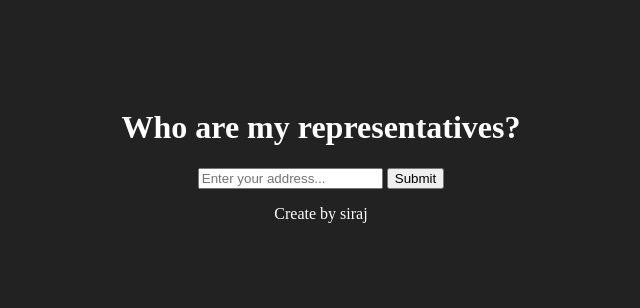
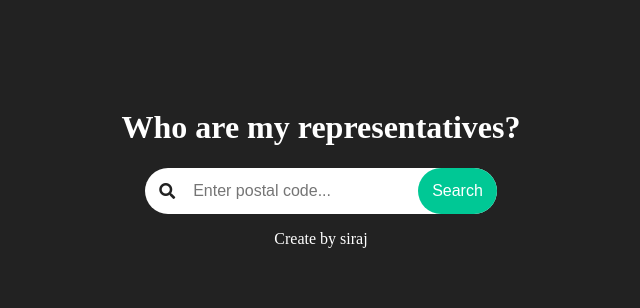
Before and after one commit to sirajms5/representative, a PHP site: page / in a window 1280 px wide. Shown: the top 308 px of the page, without its empty margins (319-959 px from the left). Run offline with PHP 8.4, Linux system fonts and the light colour scheme; some libraries are stand-ins or nearby versions.

Commit message:
button rates

```diff
--- a/index.html
+++ b/index.html
@@ -16,12 +16,15 @@
     <main id="main-wrapper">
       <h1>Who are my representatives?</h1>
       <form>
+        <div id="search-wrapper">
+        <i class="fas fa-search" id="search-icon"></i>
         <input
           id="address-input-field"
           type="text"
-          placeholder="Enter your address..."
+          placeholder="Enter postal code..."
         />
-        <button id="address-submit-button">Submit</button>
+        <button id="address-submit-button">Search</button>
+      </div>
       </form>
       <div class="loader" id="loader"></div>
       <section id="representatives-section">
--- a/public/scripts/index.js
+++ b/public/scripts/index.js
@@ -54,7 +54,7 @@ const partiesColorHex = {
 
 submitAddressButton.addEventListener("click", (event) => {
     event.preventDefault();
-    loadingDiv.style.display = "inline";
+    WaitSearch(true);
     representativesSection.replaceChildren();
     const addressValue = addressInputField.value.trim();
     const isPostalCode = validateAddress(addressValue);
@@ -65,14 +65,14 @@ submitAddressButton.addEventListener("click", (event) => {
 
         xmlHttpRequestFetchAddress.onload = () => {
             if (xmlHttpRequestFetchAddress.status === 200) {
-                loadingDiv.style.display = "none";
+                WaitSearch(false);
                 // console.log("Address submitted successfully");
                 // console.log(xmlHttpRequestFetchAddress.responseText);
                 const response = JSON.parse(xmlHttpRequestFetchAddress.responseText);
                 console.log(response);
                 setupRepresentativesHTML(response);
             } else {
-                loadingDiv.style.display = "none";
+                WaitSearch(false);
                 console.error("Failed to connect to fetch-address.php");
             }
         };
@@ -84,7 +84,7 @@ submitAddressButton.addEventListener("click", (event) => {
 
         xmlHttpRequestFetchAddress.send(params);
     } else {
-        loadingDiv.style.display = "none";
+        WaitSearch(false);
         console.log("Invalid address provided.");
         // TODO: feedback in the UI
     }
@@ -92,21 +92,10 @@ submitAddressButton.addEventListener("click", (event) => {
 
 function validateAddress(addressValue) {
     const postalCodeRegex = /^[A-Za-z]\d[A-Za-z]\s?\d[A-Za-z]\d$/;
-    // const coordinateRegex = /^-?\d+(\.\d+)?,\s?-?\d+(\.\d+)?$/;
 
     if (postalCodeRegex.test(addressValue)) {
         console.log("Valid postal code");
         return true;
-    // } else if (coordinateRegex.test(addressValue)) {
-        // const [latitude, longitude] = addressValue.split(',').map(coord => parseFloat(coord.trim()));
-
-        // if (latitude >= -90 && latitude <= 90 && longitude >= -180 && longitude <= 180) {
-        //     console.log("Valid coordinates");
-        //     return { isPostalCode: false, isLongitudeLatitude: true, latitude, longitude };
-        // } else {
-        //     console.log("Invalid coordinates range");
-        //     return { isPostalCode: false, isLongitudeLatitude: false, latitude: null, longitude: null };
-        // }
     } else {
         console.log("Invalid address");
         return false;
@@ -503,3 +492,13 @@ function generateOfficesList(parentListNode, list) {
         parentListNode.appendChild(officeLi);
     }
 }
+
+function WaitSearch(isWaiting) {
+    if(isWaiting) {
+        loadingDiv.style.display = "inline";
+        submitAddressButton.disabled = true;
+    } else {
+        loadingDiv.style.display = "none";
+        submitAddressButton.disabled = false;
+    }
+}
--- a/public/styles/main.css
+++ b/public/styles/main.css
@@ -9,6 +9,39 @@
     justify-content: center;
     align-items: center;
     padding-top: 5rem;
+}
+
+#search-wrapper {
+    display: flex;
+    flex-direction: row;
+    background: white;
+    border-radius: 1.75rem;
+    align-items: center;
+    gap: 1rem;
+}
+
+#search-icon {
+    color: #222222;
+    padding-left: 0.875rem;
+}
+
+#address-submit-button{
+    color: white;
+    background-color: #00c895;
+    font-size: 1rem;
+    border: none;
+    outline: none;
+    padding: 0.875rem;
+    border-radius: 1.75rem;
+    cursor: pointer;
+}
+
+#address-input-field {
+    color: #222222;
+    font-size: 1rem;
+    border: none;
+    background-color: transparent;
+    outline: none;
 }
 
 #representatives-list,
@@ -143,6 +176,7 @@
 .loader {
     width: 60px;
     display: none;
+    margin-top: 1rem;
     aspect-ratio: 2;
     --_g: no-repeat radial-gradient(circle closest-side,#fff 90%,#0000);
     background:
```
Also changed, not shown: private/php/fetch-address.php (+0 -9 lines).
